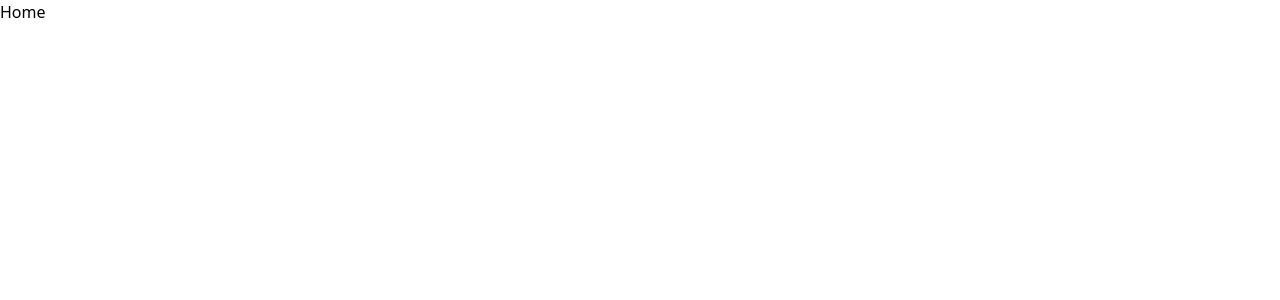
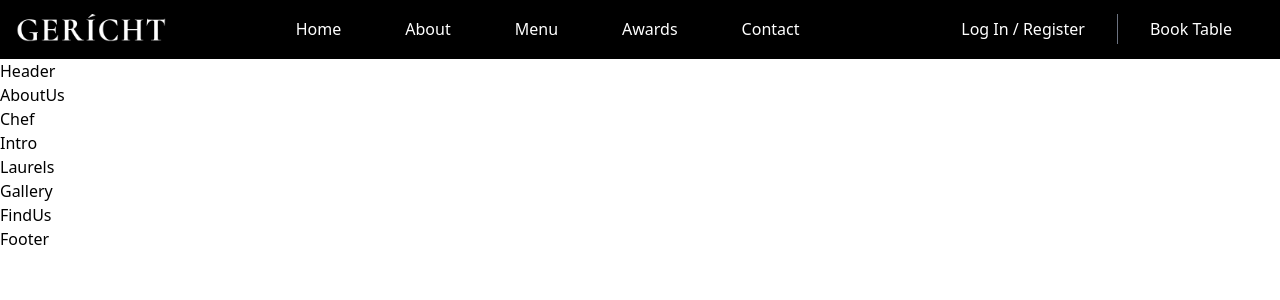
Before and after one commit to kulklex/restaurant-landing-page-ui, a Next.js app: page / in a window 1280 px wide. Shown: the top 300 px of the page. Built offline with nearby package versions, Linux system fonts and the light colour scheme.

Commit message:
Navbar Impl

```diff
--- a/components/Navbar.tsx
+++ b/components/Navbar.tsx
@@ -1,9 +1,74 @@
-import React from 'react'
+import React, {useState} from 'react'
+import images from '../constants/images'
+import Image from 'next/image'
+import { GiHamburgerMenu } from 'react-icons/gi';
+import { MdOutlineRestaurantMenu } from 'react-icons/md';
+import Link from 'next/link';
 
 type Props = {}
 
 export default function Navbar({}: Props) {
+  const [toggleMenu, setToggleMenu] = React.useState<boolean>(false)
+
   return (
-    <div>Navbar</div>
+    <div className='w-full flex justify-between items-center px-4 py-2 bg-black'>
+      <div className='flex justify-start items-center cursor-pointer'>
+        <Image src={images.gericht} alt='Logo' className='w-[110px] md:w-[150px]'/>
+      </div>
+
+      <ul className='hidden lg:flex-[1] lg:flex justify-center items-center'>
+        <li className='font-sans capitalize font-normal text-base text-white cursor-pointer my-0  mx-2 md:mx-4 lg:mx-8 hover:text-[#DCCA87]'>
+          <Link href='#home'>Home</Link>
+        </li>
+        <li className='font-sans capitalize font-normal text-base text-white cursor-pointer my-0 mx-2 md:mx-4 lg:mx-8 hover:text-[#DCCA87]'>
+          <Link href='#about'>About</Link>
+        </li>
+        <li className='font-sans capitalize font-normal text-base text-white cursor-pointer my-0 mx-2 md:mx-4 lg:mx-8 hover:text-[#DCCA87]'>
+          <Link href='#menu'>Menu</Link>
+        </li>
+        <li className='font-sans capitalize font-normal text-base text-white cursor-pointer my-0 mx-2 md:mx-4 lg:mx-8 hover:text-[#DCCA87]'>
+          <Link href='#awards'>Awards</Link>
+        </li>
+        <li className='font-sans capitalize font-normal text-base text-white cursor-pointer my-0 mx-2 md:mx-4 lg:mx-8 hover:text-[#DCCA87]'>
+          <Link href='#contact'>Contact</Link>
+        </li>
+      </ul>
+
+      <div className='flex justify-end items-center transition duration-500 ease-in'>
+        <Link href='#login' className='font-sans capitalize md:font-normal text-xs md:text-base text-white cursor-pointer my-0 mx-2 md:mx-4 lg:mx-8 hover:text-[#DCCA87]'>
+          Log In / Register
+        </Link>
+        <div className='w-[1px] h-[30px] bg-gray-500'/>
+        <Link href='#login' className='font-sans capitalize md:font-normal text-xs md:text-base text-white cursor-pointer my-0 mx-2 md:mx-4 lg:mx-8 hover:text-[#DCCA87]'>
+          Book Table
+        </Link>
+      </div>
+
+      <div className='lg:hidden'>
+        <GiHamburgerMenu color="#fff" fontSize={27} onClick={() => setToggleMenu(true)} />
+        {toggleMenu && (
+          <div className='slide-bottom flex flex-col justify-center items-center fixed top-0 left-0 w-full h-[100vh] bg-black transition duration-500 ease-in z-[5]'>
+            <MdOutlineRestaurantMenu fontSize={27} className="absolute text-2xl text-[#DCCA87] top-[20px] right-[20px] cursor-pointer hover:text-white" onClick={() => setToggleMenu(false)} />
+            <ul className=''>
+              <li className='font-sans capitalize font-normal text-base m-4 text-[#DCCA87] cursor-pointer hover:text-white '>
+                <Link href='#home' onClick={() => setToggleMenu(false)}>Home</Link>
+              </li>
+              <li className='font-sans capitalize font-normal text-base m-4 text-[#DCCA87] cursor-pointer hover:text-white'>
+                <Link href='#about' onClick={() => setToggleMenu(false)}>About</Link>
+              </li>
+              <li className='font-sans capitalize font-normal text-base m-4 text-[#DCCA87] cursor-pointer hover:text-white'>
+                <Link href='#menu' onClick={() => setToggleMenu(false)}>Menu</Link>
+              </li>
+              <li className='font-sans capitalize font-normal text-base m-4 text-[#DCCA87] cursor-pointer hover:text-white'>
+                <Link href='#awards' onClick={() => setToggleMenu(false)}>Awards</Link>
+              </li>
+              <li className='font-sans capitalize font-normal text-base m-4 text-[#DCCA87] cursor-pointer hover:text-white'>
+                <Link href='#contact' onClick={() => setToggleMenu(false)}>Contact</Link>
+              </li>
+            </ul>
+          </div>
+        )}
+      </div>
+    </div>
   )
 }
--- a/pages/index.tsx
+++ b/pages/index.tsx
@@ -1,9 +1,28 @@
 import React from 'react'
+import Navbar from '../components/Navbar'
+import Header from '../components/Header'
+import AboutUs from './AboutUs'
+import Chef from './Chef'
+import Laurels from './Laurels'
+import Intro from './Intro'
+import Gallery from './Gallery'
+import FindUs from './FindUs'
+import Footer from '../components/Footer'
 
 type Props = {}
 
 export default function Home({}: Props) {
   return (
-    <div>Home</div>
+    <div>
+      <Navbar />
+      <Header />
+      <AboutUs />
+      <Chef />
+      <Intro />
+      <Laurels  />
+      <Gallery  />
+      <FindUs />
+      <Footer />
+    </div>
   )
 }
--- a/styles/globals.css
+++ b/styles/globals.css
@@ -51,7 +51,7 @@ Link {
 
 
 .app__bg {
-    background: url('./assets/bg.png');
+    background: url('../assets/bg.png');
     background-position: center;
     background-size: cover;
     background-repeat: repeat;
```
Also changed, not shown: constants/images.ts (renamed from constants/image.ts).
